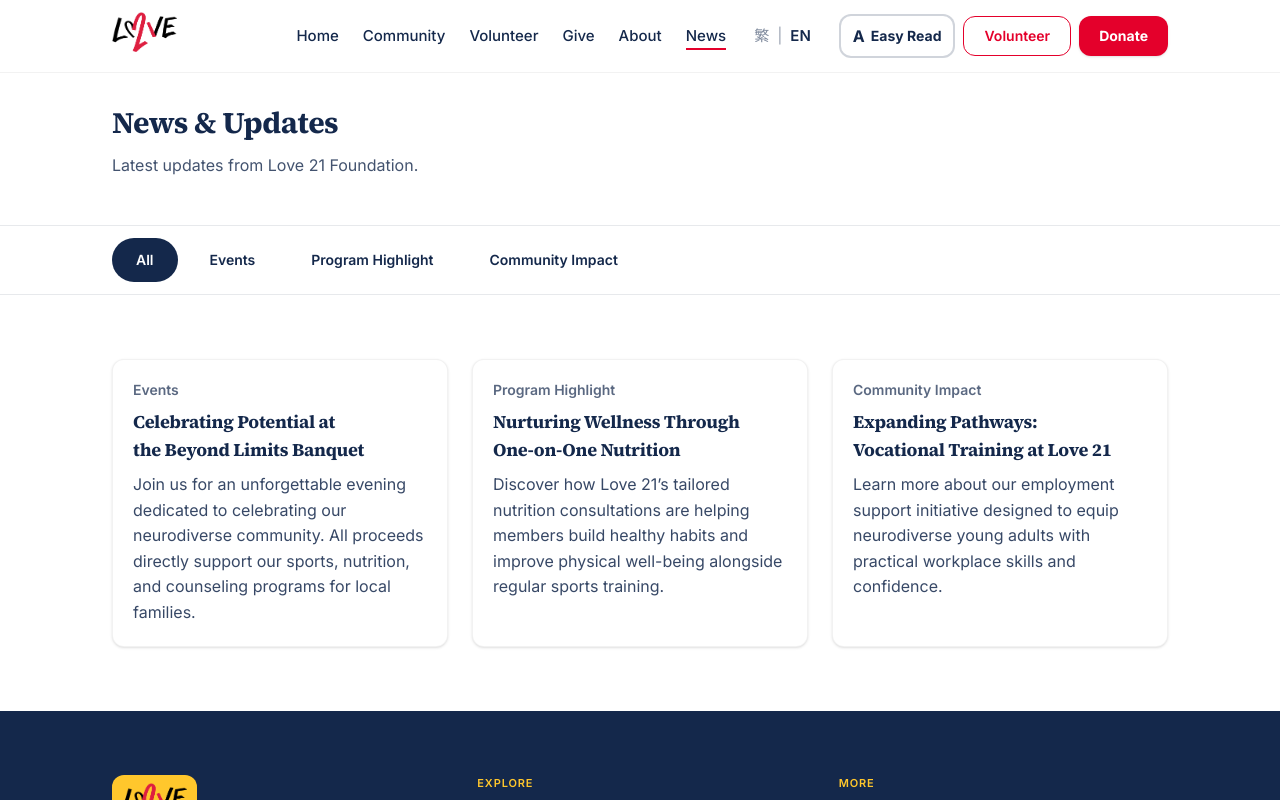
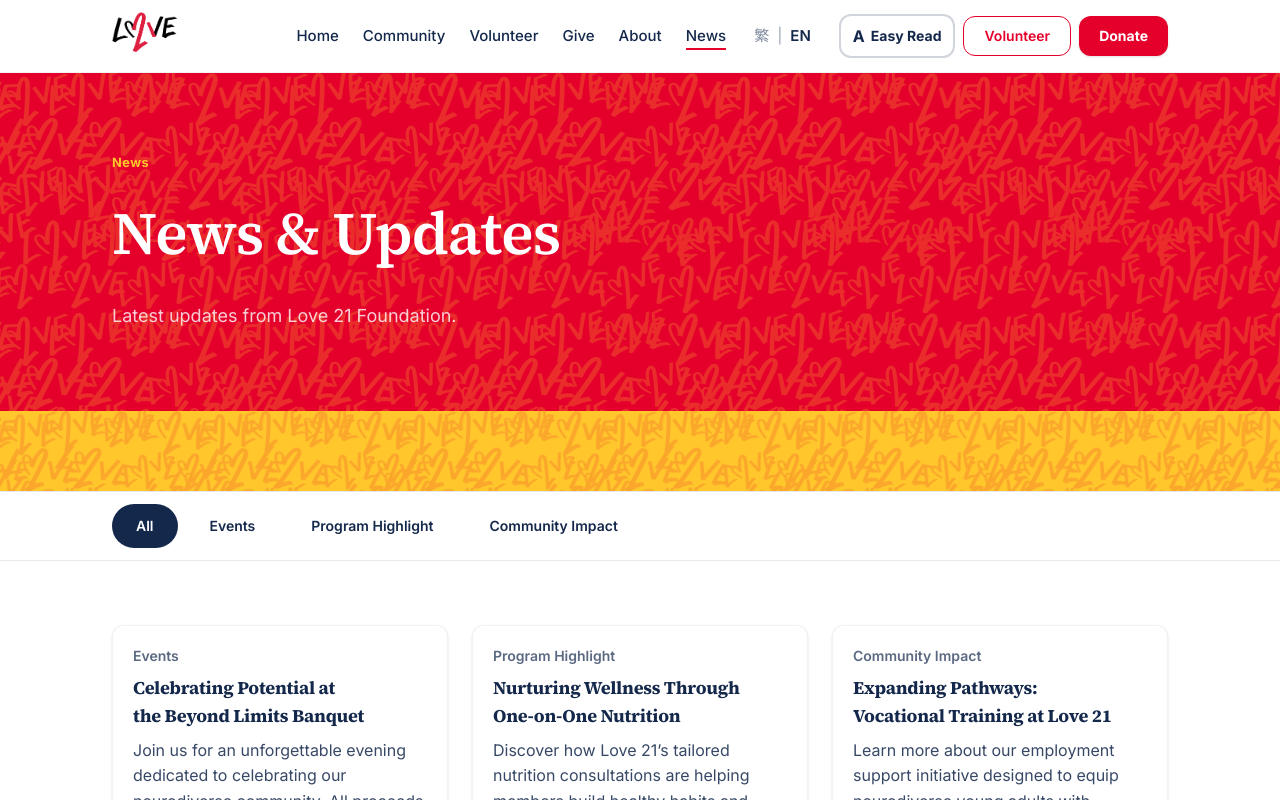
Before and after one commit to Verizent/code2give-team17, a React (Vite) app in the folder client/: page /news in a window 1280 px wide. Shown: the top 800 px of the page. Built offline with nearby package versions, Linux system fonts and the light colour scheme.

Commit message:
updated format for news page

```diff
--- a/client/src/pages/NewsPage.tsx
+++ b/client/src/pages/NewsPage.tsx
@@ -3,6 +3,7 @@
 import { SiteHeader } from '@/components/site-header'
 import { SiteFooter } from '@/components/site-footer'
 import { useSite } from '@/components/site-provider'
+import { BrandPatternBand, LovePatternBg } from '@/components/brand-pattern'
 import { cn } from '@/lib/utils'
 
 type Article = {
@@ -59,16 +60,25 @@
   const visible = ARTICLES.filter((a) => tab === 'all' || a.category === tab)
 
   return (
-    <div className="min-h-screen bg-white">
+    <div className="min-h-screen overflow-x-hidden bg-white">
       <SkipLink />
       <SiteHeader />
       <main id="main">
-        <section className="mx-auto max-w-[1120px] px-4 py-6 sm:px-8 sm:py-8">
-          <header className="mb-4">
-            <h1 className="font-display text-3xl font-extrabold text-navy">{locale === 'en' ? 'News & Updates' : '新聞與更新'}</h1>
-            <p className="mt-3 text-base text-navy/80">{locale === 'en' ? 'Latest updates from Love 21 Foundation.' : 'Love 21 最新消息與項目更新。'}</p>
-          </header>
-        </section>
+        <LovePatternBg variant="red">
+          <div className="mx-auto max-w-[1120px] px-4 py-14 sm:px-8 sm:py-20">
+            <p className="kicker text-yellow">{locale === 'en' ? 'News' : '新聞'}</p>
+            <h1 className="mt-3 max-w-3xl font-display text-[clamp(2.25rem,6vw,3.75rem)] font-semibold text-white">
+              {locale === 'en' ? 'News & Updates' : '新聞與更新'}
+            </h1>
+            <p className="mt-5 max-w-xl text-base leading-relaxed text-white/80 sm:text-lg">
+              {locale === 'en'
+                ? 'Latest updates from Love 21 Foundation.'
+                : 'Love 21 最新消息與項目更新。'}
+            </p>
+          </div>
+        </LovePatternBg>
+
+        <BrandPatternBand variant="yellow" className="easy-hide" />
 
         <div className="sticky top-14 z-20 border-y border-navy/10 bg-white/95 backdrop-blur sm:top-[72px]">
           <div className="no-scrollbar mx-auto flex max-w-[1120px] gap-2 overflow-x-auto px-4 py-3 sm:px-8" role="tablist" aria-label="News categories">
```
